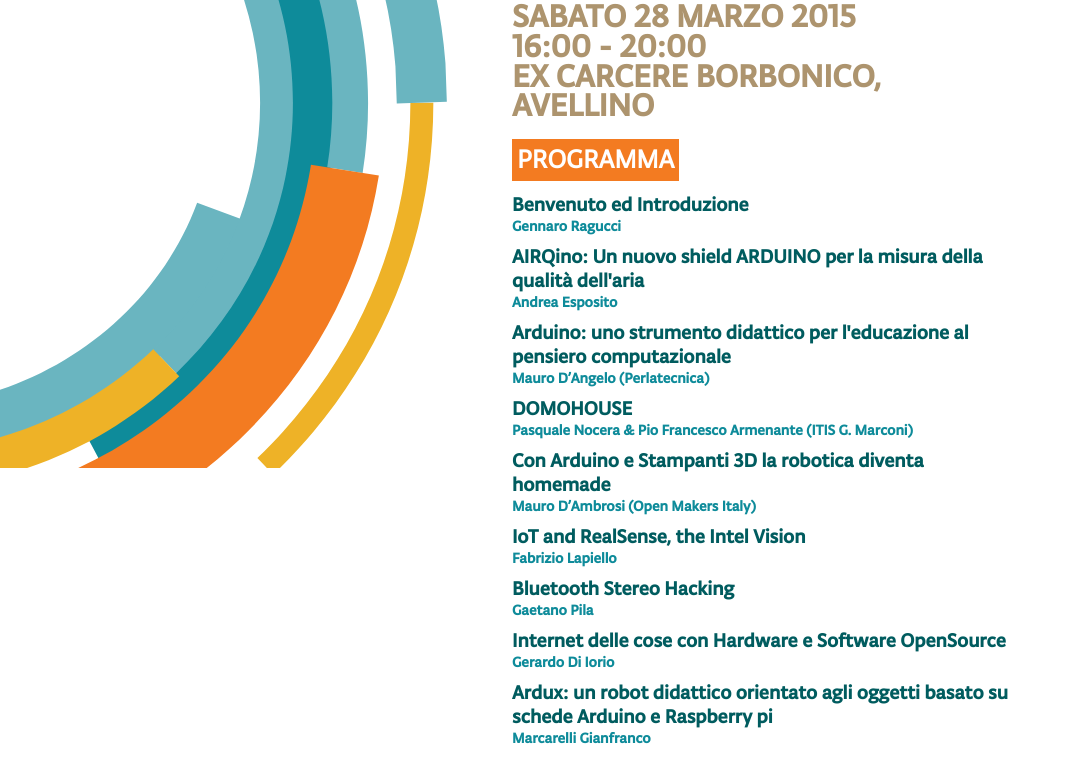
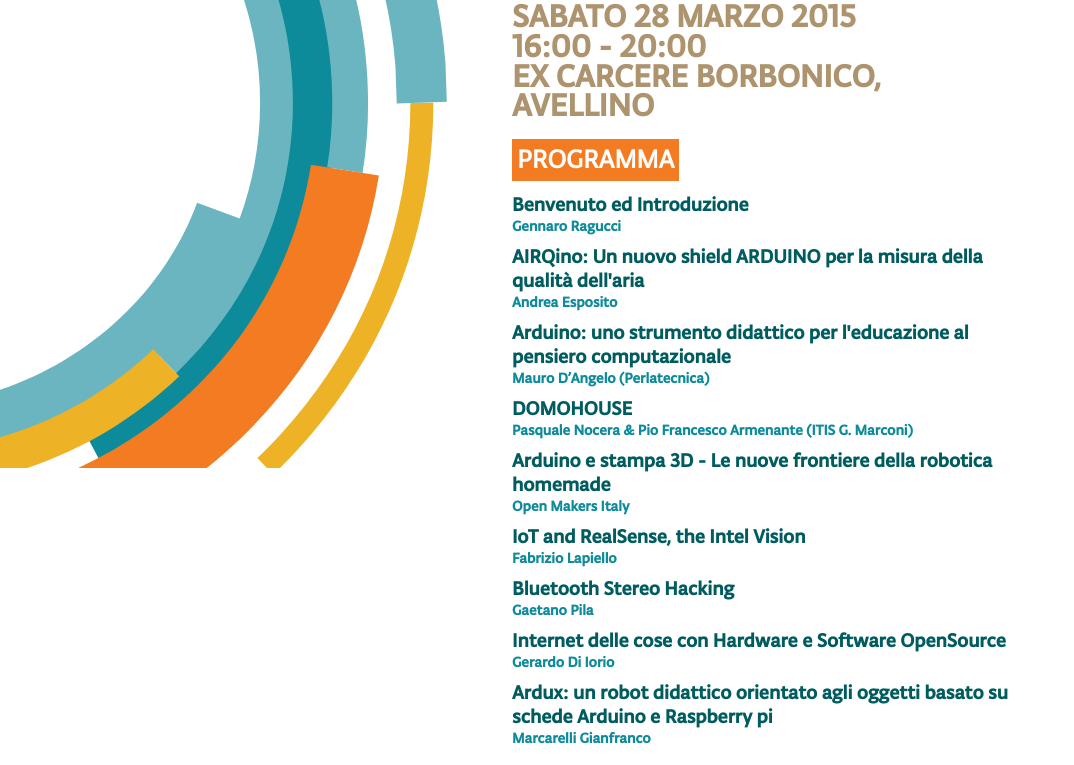
Before and after one commit to IrLUG/LinuxDay2015, a website: page index.html in a window 1280 px wide. Shown: the part 332-1097 px from the top of the page, without its empty margins (0-1074 px from the left). Drawn offline with Linux system fonts and the light colour scheme.

Commit message:
Changed names.

```diff
--- a/index.html
+++ b/index.html
@@ -50,8 +50,8 @@
                         <dt>DOMOHOUSE</dt>
                         <dd>Pasquale Nocera &amp; Pio Francesco Armenante (ITIS G. Marconi)</dd>
 
-                        <dt>Con Arduino e Stampanti 3D la robotica diventa homemade</dt>
-                        <dd>Mauro D’Ambrosi (Open Makers Italy)</dd>
+                        <dt>Arduino e stampa 3D - Le nuove frontiere della robotica homemade</dt>
+                        <dd>Open Makers Italy</dd>
 
                         <dt>IoT and RealSense, the Intel Vision</dt>
                         <dd>Fabrizio Lapiello</dd>
```
